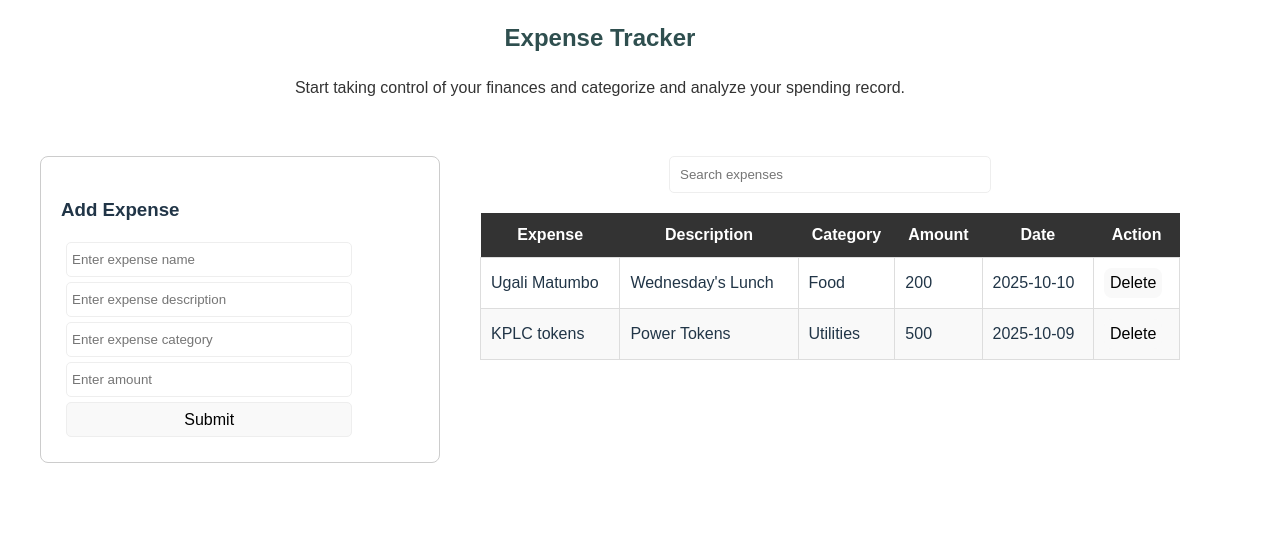
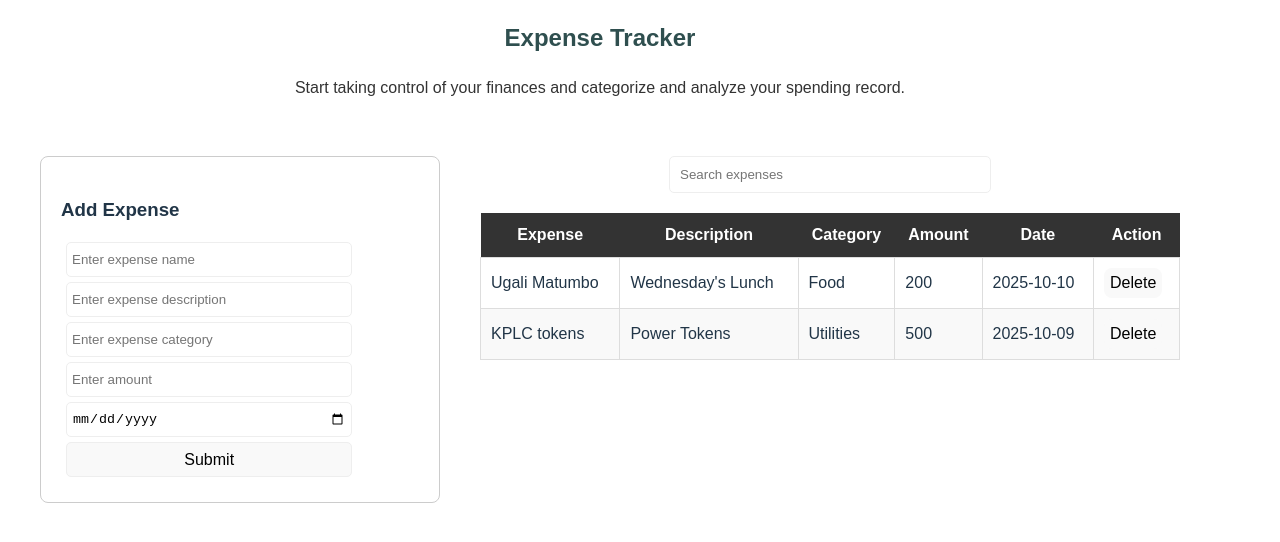
Before and after one commit to stephie-spec/expense-tracker, a React (Vite) app: page / in a window 1280 px wide. Shown: the top 542 px of the page. Built offline with nearby package versions, Linux system fonts and the light colour scheme.

Commit message:
adds date picker

```diff
--- a/src/components/ExpenseForm.jsx
+++ b/src/components/ExpenseForm.jsx
@@ -5,15 +5,17 @@
   const [description, setDescription] = useState('');
   const [category, setCategory] = useState('');
   const [amount, setAmount] = useState('');
+  const [date, setDate] = useState('');
 
   const handleSubmit = (e) => {
     e.preventDefault();
-    if (expenseName && description && category && amount) {
-      onAddExpense({ name: expenseName, description, category, amount, date: new Date().toLocaleDateString() });
+    if (expenseName && description && category && amount && date) {
+      onAddExpense({ name: expenseName, description, category, amount, date });
       setExpenseName('');
       setDescription('');
       setCategory('');
       setAmount('');
+      setDate('');
     }
   };
 
@@ -44,6 +46,11 @@
         value={amount}
         onChange={(e) => setAmount(e.target.value)}
       />
+      <input
+        type="date"
+        value={date}
+        onChange={(e) => setDate(e.target.value)}
+      />
       <button type="submit">Submit</button>
     </form>
   );
```
